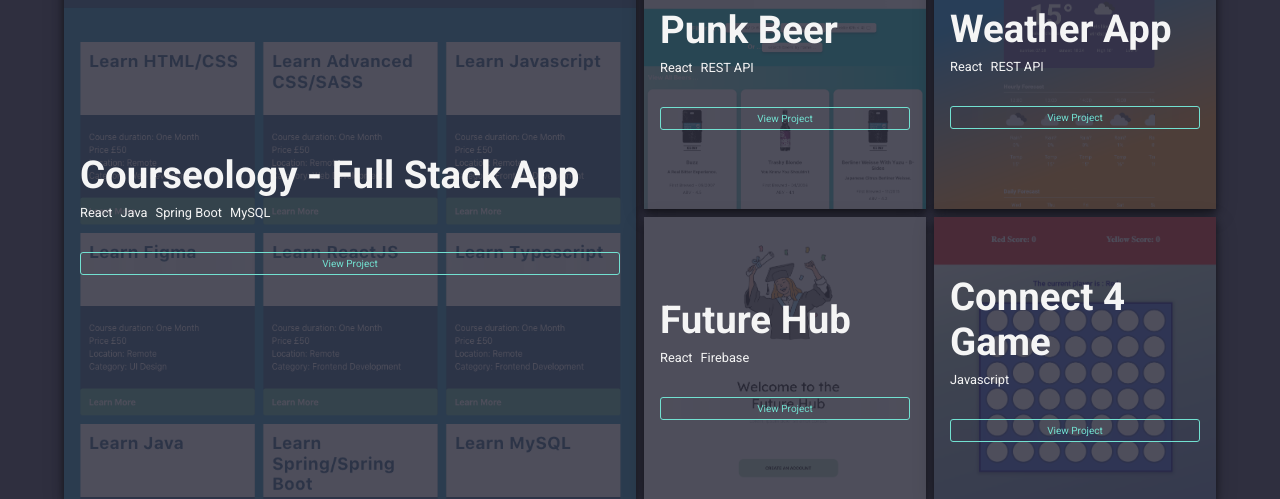
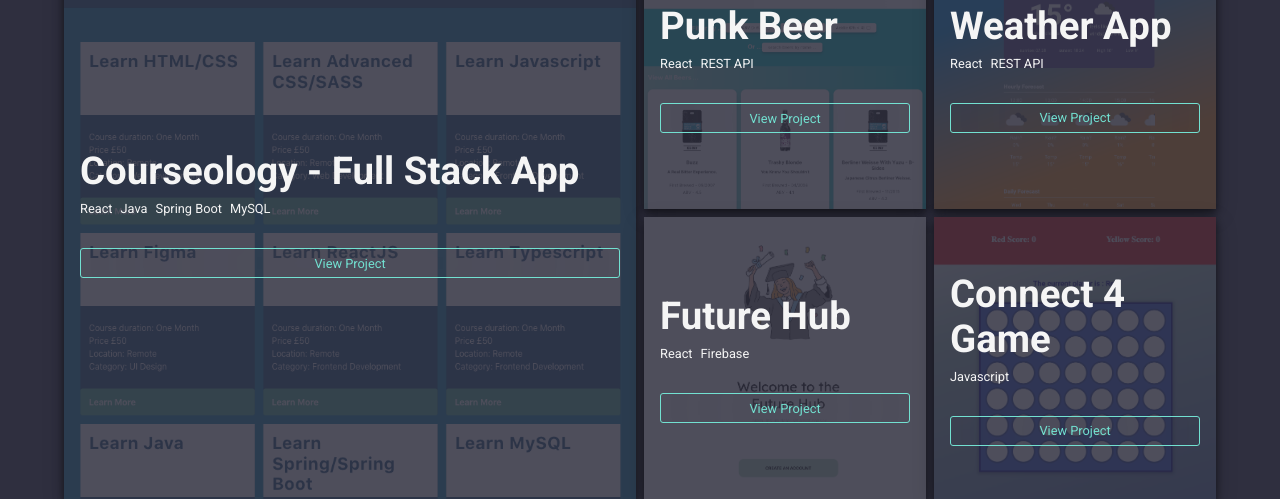
Before and after one commit to walkonmars36/portfolio-react-july-22, a React (Create React App) app: page / in a window 1280 px wide. Shown: the part 1946-2445 px from the top of the page. Built offline with nearby package versions, Linux system fonts and the light colour scheme.

Commit message:
increase font size on buttons

```diff
--- a/src/components/Projects/Projects.scss
+++ b/src/components/Projects/Projects.scss
@@ -45,7 +45,7 @@
     &__btn {
       border: 0.0625rem solid $color-green;
       color: $color-green;
-      font-size: 0.625rem;
+      font-size: 0.8rem;
       padding: 0.5em 0;
       border-radius: 3px;
       cursor: pointer;
```
